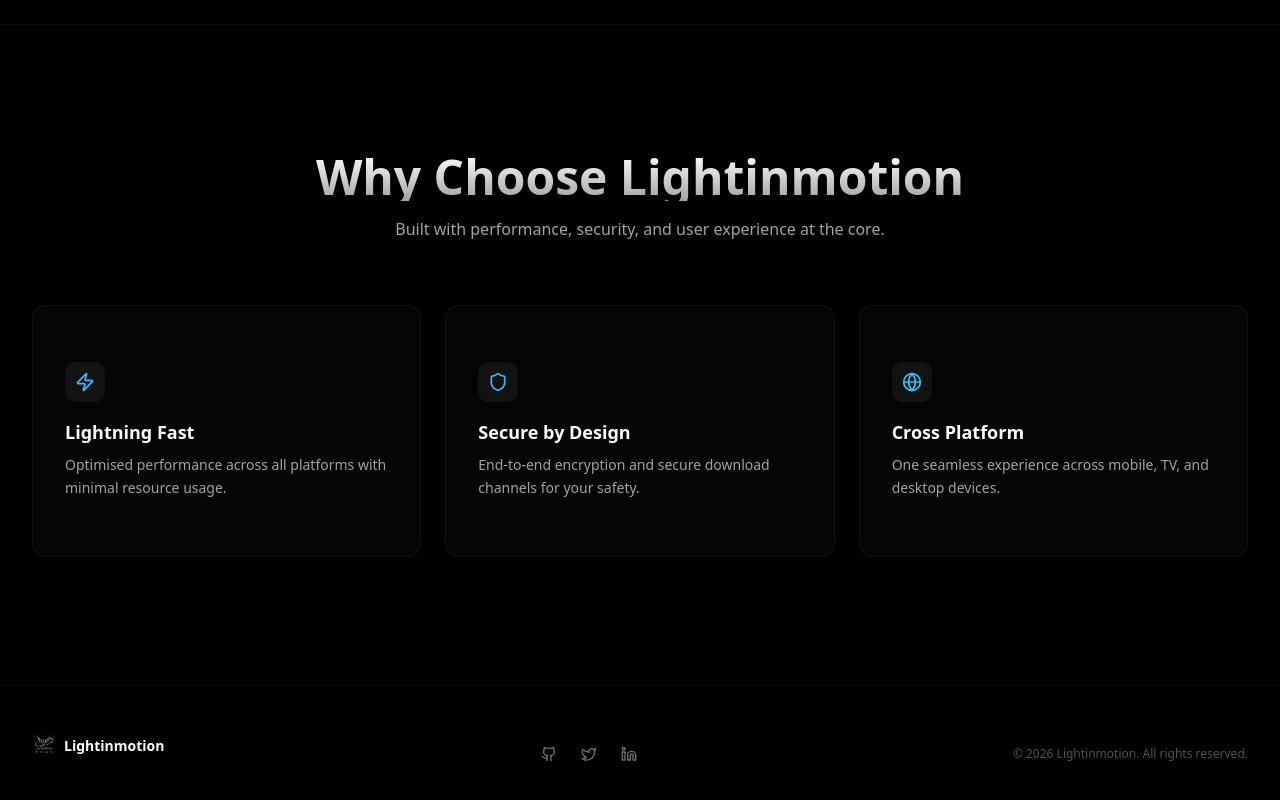
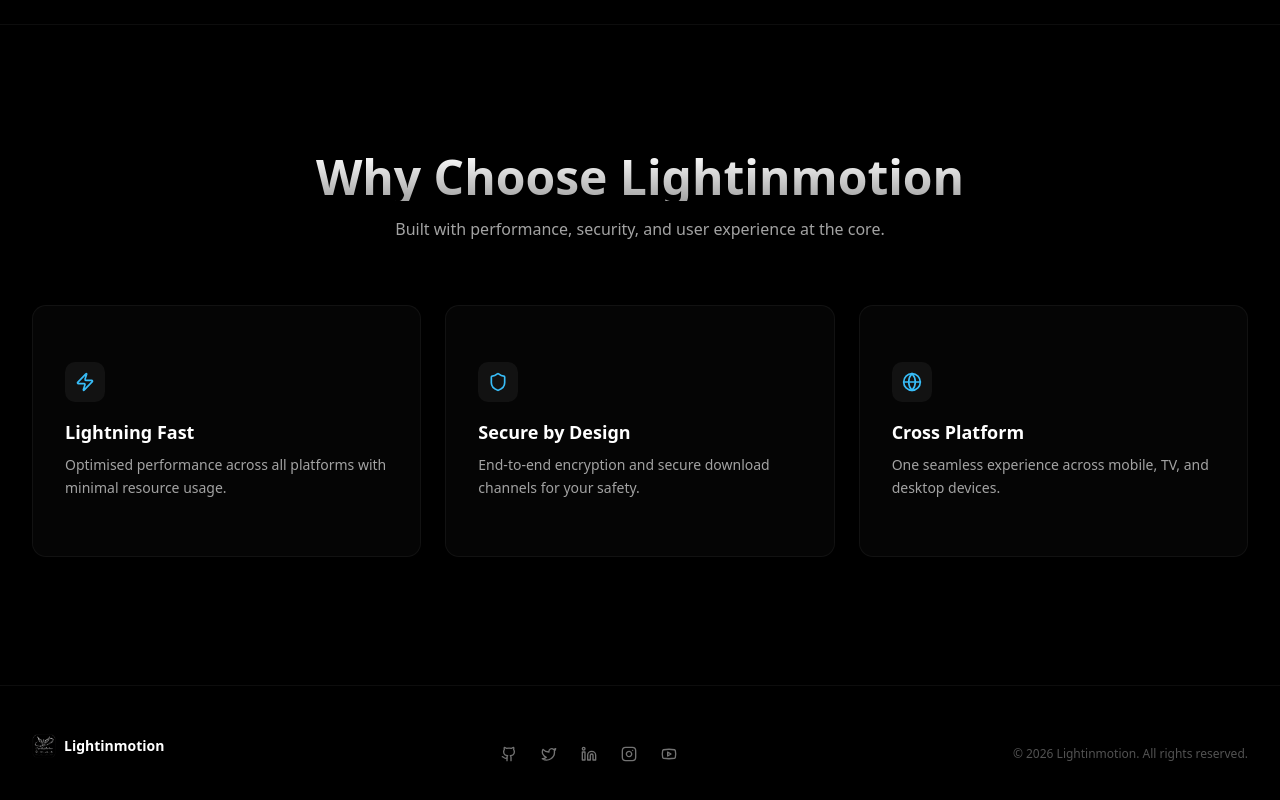
Before and after one commit to abhaykushwaha2549-ops/website, a React (Vite) app in the folder app/: page / in a window 1280 px wide. Shown: the part 1476-2276 px from the top of the page. Built offline with nearby package versions, Linux system fonts and the light colour scheme; no server answers.

Commit message:
feat: add Instagram and Youtube icons to footer

```diff
--- a/app/src/pages/Home.tsx
+++ b/app/src/pages/Home.tsx
@@ -18,6 +18,8 @@ import {
   Github,
   Twitter,
   Linkedin,
+  Instagram,
+  Youtube,
   Loader2,
   AlertCircle,
 } from 'lucide-react';
@@ -580,10 +582,14 @@ export default function Home() {
                 { icon: Github, href: '#' },
                 { icon: Twitter, href: '#' },
                 { icon: Linkedin, href: '#' },
-              ].map((social) => (
+                { icon: Instagram, href: 'https://www.instagram.com/light_in__motion/' },
+                { icon: Youtube, href: 'https://www.youtube.com/@lightinmotionrgb/shorts' },
+              ].map((social, index) => (
                 <a
-                  key={social.icon.name}
+                  key={index}
                   href={social.href}
+                  target="_blank"
+                  rel="noopener noreferrer"
                   className="text-neutral-500 hover:text-white transition-colors duration-200"
                 >
                   <social.icon className="w-4 h-4" />
```
